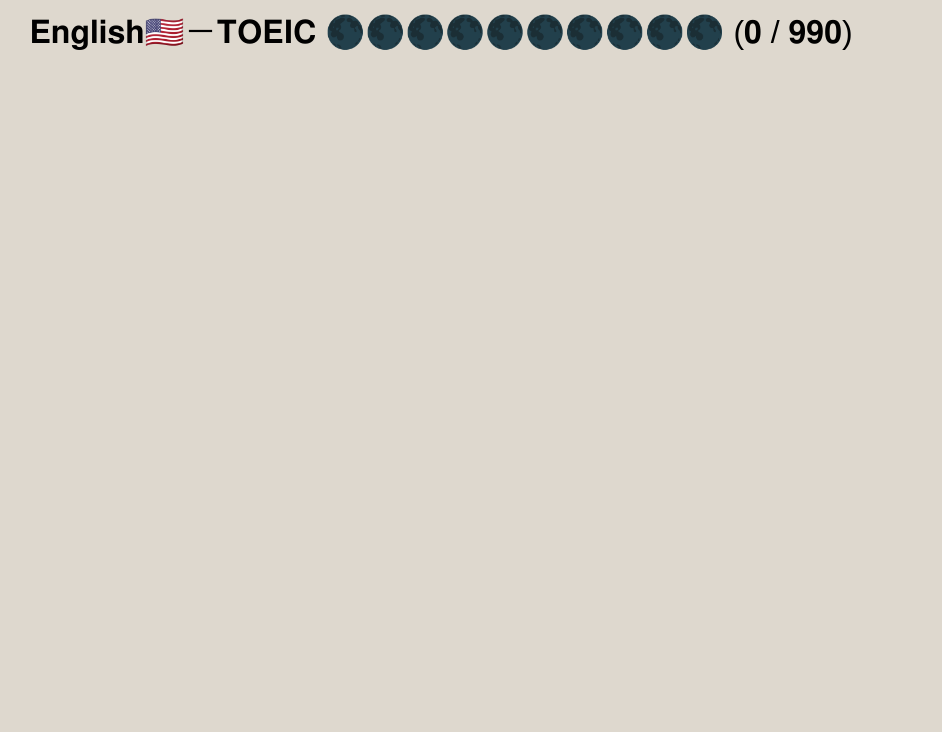
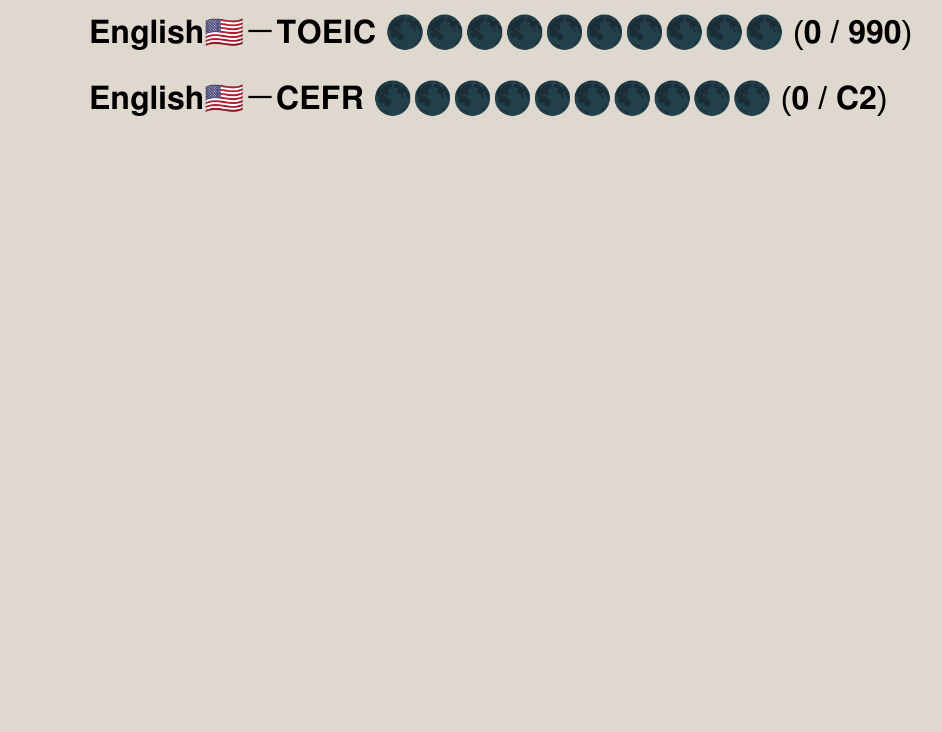
Before and after one commit to ChloeHsu95/Chloe, a plain HTML site: page index.html in a window 1280 px wide. Shown: the part 68-800 px from the top of the page, without its empty margins (199-1141 px from the left). Drawn offline with Linux system fonts and the light colour scheme.

Commit message:
Update index.html

```diff
--- a/index.html
+++ b/index.html
@@ -8,19 +8,19 @@
         body {
             background-color: #DED8CE; /* 背景顏色 */
             font-family: Arial, sans-serif;
+            text-align: center;
         }
         .progress-container {
             margin-bottom: 20px;
-            display: flex; /* 使用 flex 讓內容居中 */
-            justify-content: center; /* 中心對齊整個進度條 */
+            display: flex;
+            justify-content: center;
         }
         .progress-bar {
             font-size: 2em;
-            display: flex; /* 進度條內部使用 flex */
-            align-items: center; /* 垂直居中 */
-            justify-content: flex-start; /* 使標題對齊 */
-            width: auto; /* 使進度條自動寬度 */
-            white-space: nowrap; /* 防止換行 */
+            text-align: left; /* 保持文字左對齊 */
+            width: 24em; /* 增加寬度 */
+            padding-left: 2em; /* 固定左側縮進 */
+            white-space: nowrap; /* 禁止換行 */
         }
     </style>
 </head>
@@ -34,19 +34,24 @@
     <div class="progress-bar" id="progressBar2"></div>
 </div>
 
+<div class="progress-container">
+    <div class="progress-bar" id="progressBar3"></div>
+</div>
+
 <script>
     // 月相符號的數組
     const moonPhases = ["🌑", "🌘", "🌗", "🌖", "🌕"];
 
-    // 設定每個進度條的資料，更新標題格式
+    // 設定每個進度條的資料
     const progressBars = [
-        { currentValue: 4, targetValue: 6, title: "𝐊𝐨𝐫𝐞𝐚𝐧🇺🇸－𝐓𝐎𝐏𝐈𝐊" },
-        { currentValue: 0, targetValue: 990, title: "𝐄𝐧𝐠𝐥𝐢𝐬𝐡🇺🇸－𝐓𝐎𝐄𝐈𝐂" }
+        { currentValue: 4, targetValue: 6, title: "𝐊𝐨𝐫𝐞𝐚𝐧🇰🇷－𝐓𝐎𝐏𝐈𝐊" }, // 標題後面保留空格
+        { currentValue: 0, targetValue: 990, title: "𝐄𝐧𝐠𝐥𝐢𝐬𝐡🇺🇸－𝐓𝐎𝐄𝐈𝐂" }, // 標題後面保留空格
+        { currentValue: 0, targetValue: 6, title: "𝐄𝐧𝐠𝐥𝐢𝐬𝐡🇺🇸－𝐂𝐄𝐅𝐑", levels: ["𝐀𝟏", "𝐀𝟐", "𝐁𝟏", "𝐁𝟐", "𝐂𝟏", "𝐂𝟐"] } // currentValue 設為 0 表示尚未開始
     ];
 
     // 更新進度條的函式
     function updateProgressBar(progressBarData, elementId) {
-        let { currentValue, targetValue, title } = progressBarData;
+        let { currentValue, targetValue, title, levels } = progressBarData;
 
         // 計算進度百分比
         let progress = currentValue / targetValue;
@@ -71,21 +76,26 @@
         };
 
         // 構建進度條字符串，將標題放在月亮符號之前
-        let progressBar = `${title} `; // 在這裡添加標題
+        let progressBar = `${title}  `; // 在這裡添加標題和空格
         progressBar += "🌕".repeat(fullMoons);
         progressBar += moonPhases[currentPhaseIndex] || "";
         progressBar += "🌑".repeat(remainingMoons);
 
         // 在進度條末尾顯示進度比例，將數字格式化為特殊樣式
-        progressBar += ` (${formatNumber(currentValue)} / ${formatNumber(targetValue)})`;
+        if (levels) {
+            progressBar += ` (𝟎 / 𝐂𝟐)`; // 更新為 (𝟎 / 𝐂𝟐) 表示尚未開始
+        } else {
+            progressBar += ` (${formatNumber(currentValue)} / ${formatNumber(targetValue)})`;
+        }
 
         // 更新網頁中的元素
-        document.getElementById(elementId).innerText = progressBar; // 使用 innerText
+        document.getElementById(elementId).innerText = progressBar;
     }
 
     // 更新所有進度條
     updateProgressBar(progressBars[0], "progressBar1");
     updateProgressBar(progressBars[1], "progressBar2");
+    updateProgressBar(progressBars[2], "progressBar3");
 </script>
 
 </body>
```
